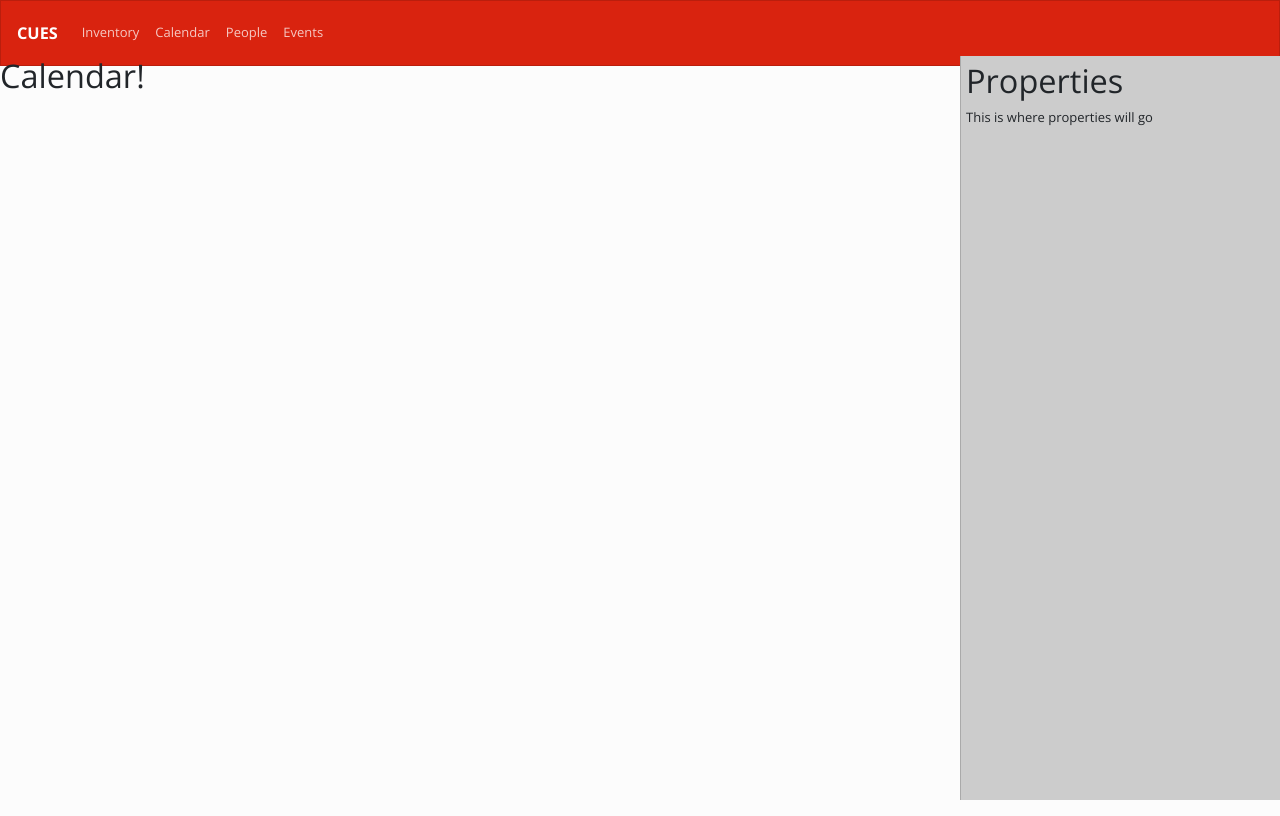
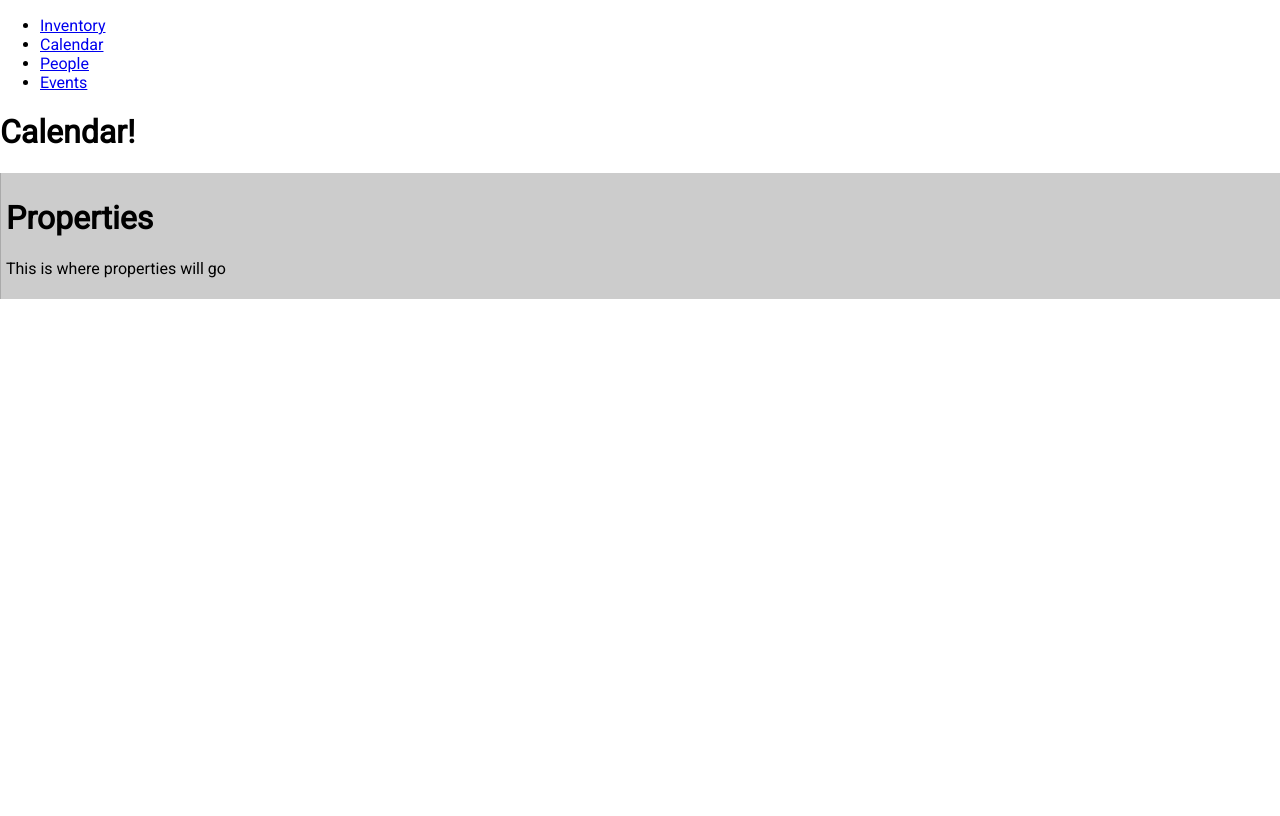
Before and after one commit to colinarelliott/CUES-Software, a Next.js app: page /cal in a window 1280 px wide. Built offline with nearby package versions, Linux system fonts and the light colour scheme.

Commit message:
Removed bootstrap, added material-ui.

```diff
--- a/components/Layout.js
+++ b/components/Layout.js
@@ -1,56 +1,33 @@
 import Head from 'next/head';
 import Nav from './Nav';
 import Sidebar from './Sidebar';
+//import AppBar from '@material-ui/core/AppBar'
 
 const Layout = (props) => (
     <div>
         <Head>
             <title>CUES Software v1.0</title>
-            <link rel="stylesheet" href="https://bootswatch.com/4/simplex/bootstrap.min.css"></link>
+            <link href="https://fonts.googleapis.com/css?family=Roboto&display=swap" rel="stylesheet"></link>
+            <link rel="stylesheet" href="https://fonts.googleapis.com/icon?family=Material+Icons" />
         </Head>
-        <div className="container-fluid">
-            <div className="row" id="nav">
-                <div className="col-12">
+        <div>
+            <div>
+                <div>
                     <Nav />
+
                 </div>
             </div>
-            <div className="row" id="content">
-                <div className="col-9">
+            <div>
+                <div>
                     {props.children}
                 </div>
-                <div className="col-3">
+                <div>
                     <Sidebar name="Properties">
                         <p>This is where properties will go</p>
                     </Sidebar>
                 </div>
             </div>
         </div>
-
-        <style jsx>{`
-            .container-fluid {
-                margin: 0px;
-                padding: 0px;
-                height: 100%;
-            }
-
-            #nav {
-                height: 7vh;
-                padding: 0px;
-                margin: 0px;
-            }
-
-            #content {
-                height: 93vh;
-                padding: 0px;
-                margin: 0px;
-            }
-
-            .col-3, .col-9, .col-12 {
-                padding: 0px;
-                margin: 0px;
-            }
-
-        `}</style>
 
         <style global jsx>{`
             html,
@@ -63,6 +40,10 @@ const Layout = (props) => (
                 padding: 0px;
                 margin: 0px;
             }
+
+            * {
+                font-family: 'Roboto', sans-serif;
+            }
         `}</style>
 
     </div>
--- a/components/Nav.js
+++ b/components/Nav.js
@@ -2,31 +2,20 @@ import Link from 'next/link'
 
 const Nav = () => (
     <div>
-    <nav className="navbar navbar-expand-lg navbar-dark bg-primary">
-        <Link href="/"><a className="navbar-brand"><b>CUES</b></a></Link>
-        <button className="navbar-toggler" type="button" data-toggle="collapse" data-target="#navbarNav" aria-controls="navbarNav" aria-expanded="false" aria-label="Toggle navigation">
-            <span className="navbar-toggler-icon"></span>
-        </button>
-        <div className="collapse navbar-collapse" id="navbarNav">
-            <ul className="navbar-nav">
-                <li className="nav-item">
-                    <Link href="/inv"><a className="nav-link">Inventory</a></Link>
+            <ul>
+                <li>
+                    <Link href="/inv"><a>Inventory</a></Link>
                 </li>
-                <li className="nav-item">
-                    <Link href="/cal"><a className="nav-link">Calendar</a></Link>
+                <li>
+                    <Link href="/cal"><a>Calendar</a></Link>
                 </li>
-                <li className="nav-item">
-                    <Link href="/ppl"><a className="nav-link">People</a></Link>
+                <li>
+                    <Link href="/ppl"><a>People</a></Link>
                 </li>
-                <li className="nav-item">
-                    <Link href="/evt"><a className="nav-link">Events</a></Link>
+                <li>
+                    <Link href="/evt"><a>Events</a></Link>
                 </li>
             </ul>
-        </div>
-    </nav>
-    <style jsx>{`
-
-    `}</style>
     </div>
 );
 
--- a/package.json
+++ b/package.json
@@ -12,6 +12,8 @@
   "author": "",
   "license": "ISC",
   "dependencies": {
+    "@material-ui/core": "^4.9.7",
+    "@material-ui/icons": "^4.9.1",
     "isomorphic-unfetch": "^3.0.0",
     "next": "^9.3.1",
     "react": "^16.13.0",
```
Also changed, not shown: 1 other file (tests, documents, lock files or other folders).
